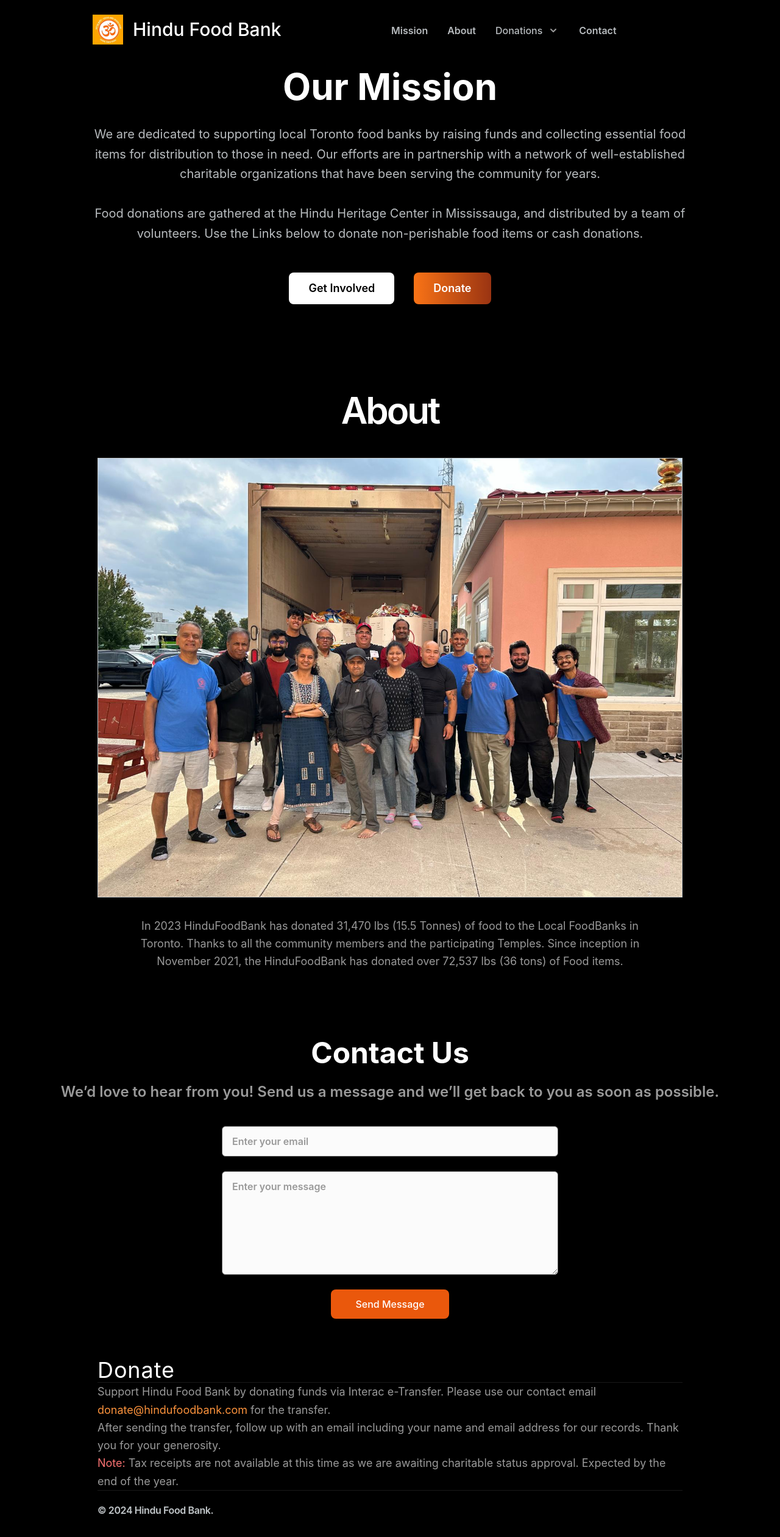
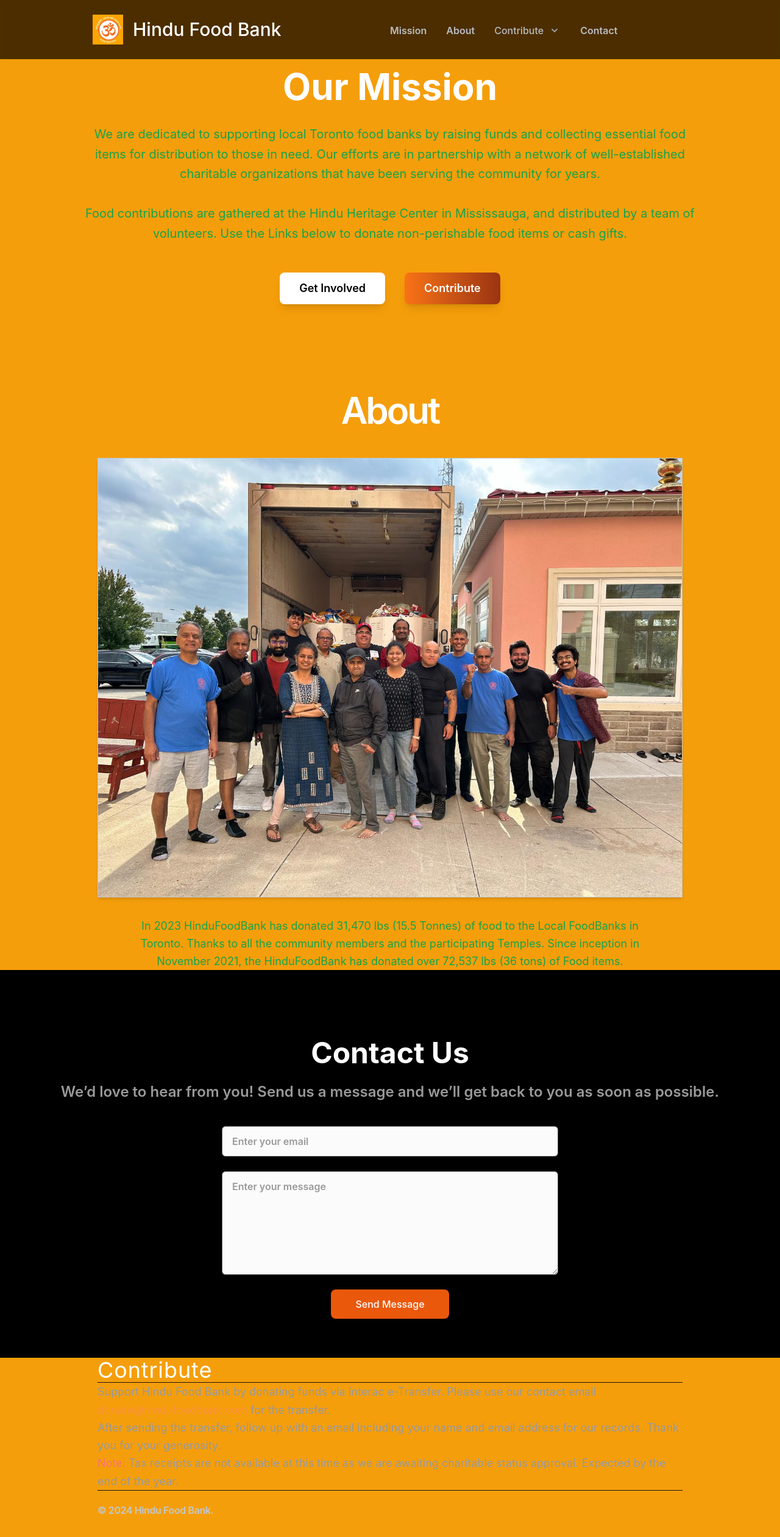
Before and after one commit to LuckyHariharan/HinduFoodBank, a Next.js app: page / in a window 1280 px wide. Shown: the whole page at 61% size. Built offline with nearby package versions, Linux system fonts and the light colour scheme.

Commit message:
update color scheme
and change donation to gift

```diff
--- a/components/Footer.js
+++ b/components/Footer.js
@@ -1,8 +1,8 @@
 export default function Footer() {
   return (
-    <footer className="pb-4 h-full text-gray-200">
+    <footer className="pb-4 h-full text-green-500">
       <div className="max-w-5xl xl:max-w-5xl mx-auto divide-y divide-gray-900 px-4 sm:px-6 md:px-8">
-        <h2 className="text-4xl tracking-wide text-white">Donate</h2>
+        <h2 className="text-4xl tracking-wide text-white">Contribute</h2>
         <p className="text-lg leading-relaxed text-gray-400">
           Support Hindu Food Bank by donating funds via Interac e-Transfer.
           Please use our contact email{" "}
--- a/components/Header.js
+++ b/components/Header.js
@@ -79,7 +79,7 @@
                 type="button"
                 className="group rounded-md text-gray-300 inline-flex items-center text-base font-medium focus:outline-none"
               >
-                <span>Donations</span>
+                <span>Contribute</span>
                 <svg
                   className={`ml-2 h-5 w-5 text-gray-400 group-hover:text-gray-500 transition-transform duration-300 ${
                     flyer ? "rotate-180" : ""
--- a/components/Main.js
+++ b/components/Main.js
@@ -12,7 +12,7 @@
         <h1 className="text-6xl text-center font-bold text-white mb-8">
           Our Mission
         </h1>
-        <p className="text-xl font-normal leading-relaxed text-gray-300 text-center mb-12">
+        <p className="text-xl font-normal leading-relaxed text-green-600 text-center mb-12">
           We are dedicated to supporting local Toronto food banks by raising
           funds and collecting essential food items for distribution to those in
           need. Our efforts are in partnership with a network of
@@ -20,9 +20,9 @@
           community for years.
           <br />
           <br />
-          Food donations are gathered at the Hindu Heritage Center in
+          Food contributions are gathered at the Hindu Heritage Center in
           Mississauga, and distributed by a team of volunteers. Use the Links
-          below to donate non-perishable food items or cash donations.
+          below to donate non-perishable food items or cash gifts.
         </p>{" "}
         <div className="flex justify-center space-x-8">
           <a
@@ -33,9 +33,9 @@
           </a>
           <a
             className="inline-flex items-center py-3 px-8 font-semibold text-white transition duration-500 ease-in-out transform bg-gradient-to-r from-orange-500 to-orange-800 hover:bg-gradient-to-l text-lg rounded-lg shadow-lg"
-            href="/"
+            href="https://hindufoodbank.tredish.com"
           >
-            Donate
+            Contribute
           </a>
         </div>
       </section>
@@ -50,7 +50,7 @@
             src={hindufoodbank}
           />
         </div>
-        <p className="mx-auto text-lg text-center text-gray-400 font-normal leading-relaxed lg:w-2/3">
+        <p className="mx-auto text-lg text-center text-green-600 font-normal leading-relaxed lg:w-2/3">
           In 2023 HinduFoodBank has donated 31,470 lbs (15.5 Tonnes) of food to
           the Local FoodBanks in Toronto. Thanks to all the community members
           and the participating Temples. Since inception in November 2021, the
--- a/pages/index.js
+++ b/pages/index.js
@@ -11,7 +11,7 @@
   const donationRef = useRef(null); // Add donation ref
 
   return (
-    <div className="text-black bg-black">
+    <div className="text-white bg-amber-500">
       <NextSeo
         title="Home: HFB"
         description="Welcome to Hindu Food Bank homepage."
```
